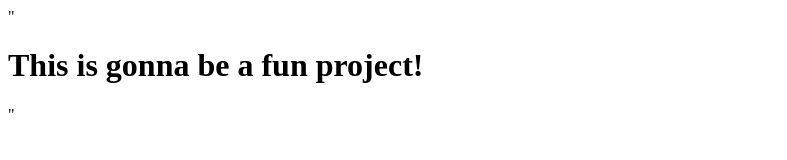
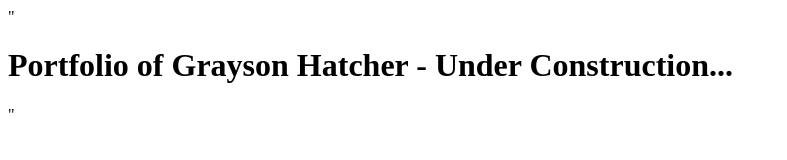
Before and after one commit to graysonhatcher-exe/portfolio, a plain HTML site: page index.html in a window 1280 px wide. Shown: the whole page, without its empty margins (0-787 px from the left). Drawn offline with Linux system fonts and the light colour scheme.

Commit message:
Updated homepage body text for testing.

```diff
--- a/index.html
+++ b/index.html
@@ -7,7 +7,7 @@
 </head>
 
 <body>
-    <h1>This is gonna be a fun project!</h1>
+    <h1>Portfolio of Grayson Hatcher - Under Construction...</h1>
 </body>
 
 </html>"
```
